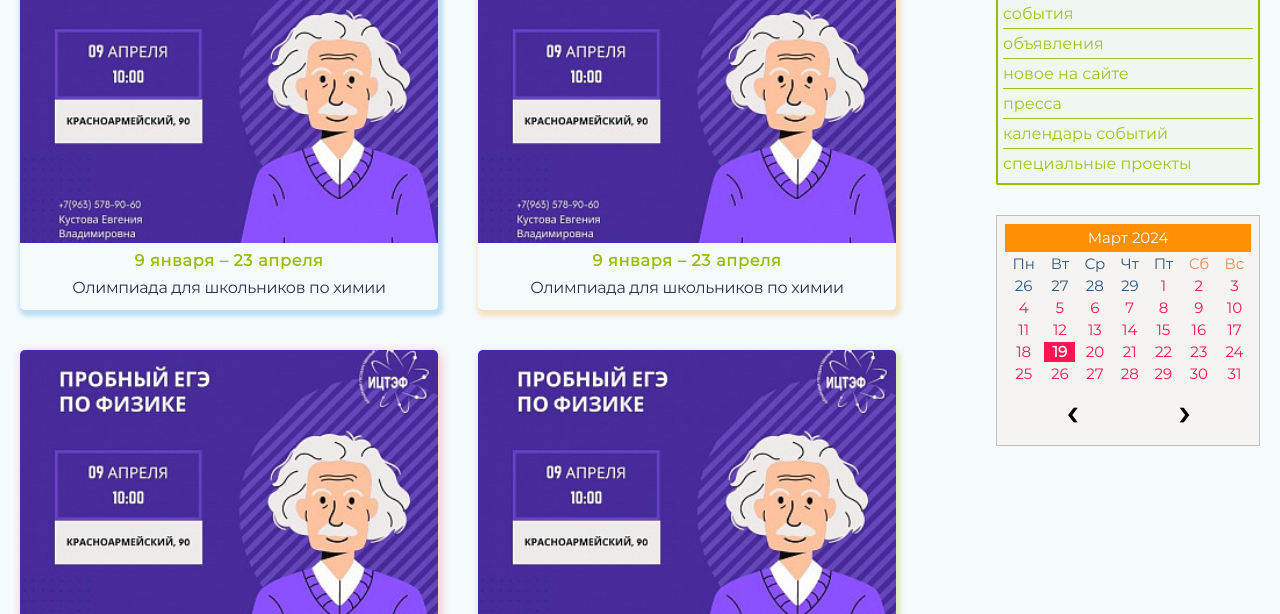
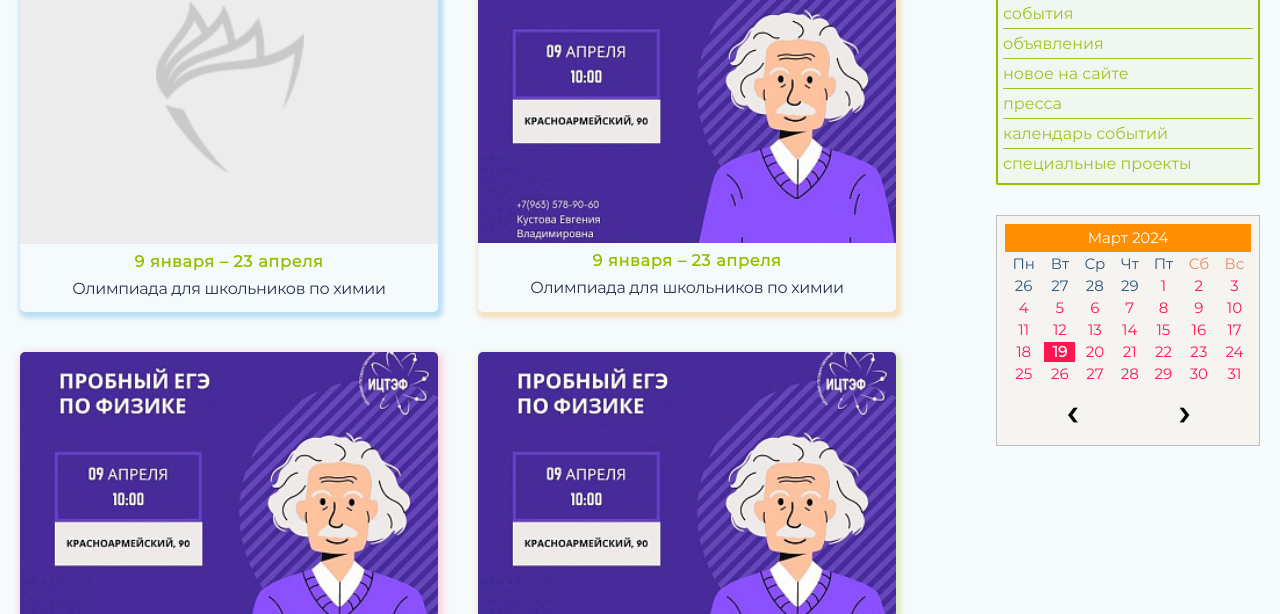
Before and after one commit to Daniil325/untitled, a plain HTML site: page news.html in a window 1280 px wide. Shown: the part 486-1100 px from the top of the page. Drawn offline with nearby package versions, Linux system fonts and the light colour scheme.

Commit message:
add no img

```diff
--- a/news.html
+++ b/news.html
@@ -324,7 +324,7 @@
 
                                 <ul class="news__container">
                                     <li class="news-item">
-                                        <img class="news-item-img" src="img/00048435.jpg">
+                                        <img class="news-item-img" src="assets/imgs/no_img.png">
                                         <span class="news-item-info">
                             <span class="news-item-info-date">9 января – 23&nbsp;апреля</span>
                         </span>
```
Also changed, not shown: assets/imgs/no_img.png (added).
